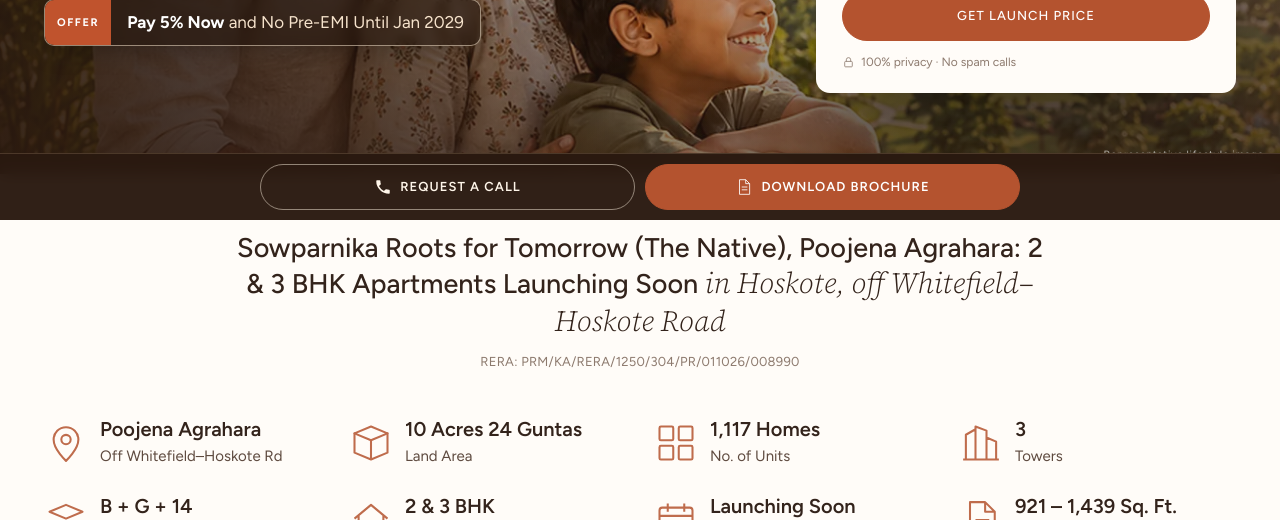
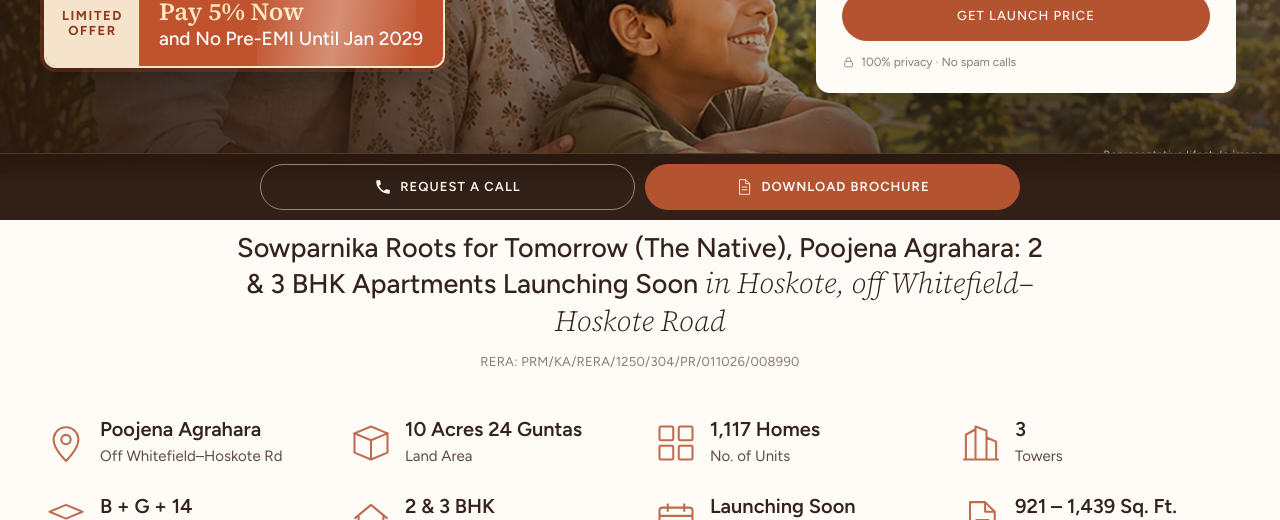
Before and after one commit to iamhere-lab/sowparnika, a plain HTML site: page index.html in a window 1280 px wide. Shown: the part 580-1100 px from the top of the page. Drawn offline with Linux system fonts and the light colour scheme.

Commit message:
Hero offer: solid terracotta banner, larger type, Limited Offer tag

```diff
--- a/assets/css/brand.css
+++ b/assets/css/brand.css
@@ -356,13 +356,22 @@ body::before { content: ""; position: fixed; inset: 0 0 auto; height: env(safe-a
 .site-footer .foot-grid { grid-template-columns: 1fr !important; }
 .seal-pill { white-space: nowrap; letter-spacing: .2em; }
 
-/* Hero offer badge */
-.hero-offer { display: inline-flex; align-items: stretch; margin: 18px 0 0; max-width: 100%;
-  border: 1px solid rgba(246,227,204,.55); border-radius: 10px; overflow: hidden;
-  background: rgba(30,18,10,.55); backdrop-filter: blur(4px); -webkit-backdrop-filter: blur(4px);
-  text-shadow: none; box-shadow: 0 6px 22px rgba(0,0,0,.25); }
-.hero-offer .ho-tag { display: flex; align-items: center; padding: 0 12px; background: #C0532D; color: #fff;
-  font-family: var(--sans); font-size: 11px; font-weight: 700; letter-spacing: .14em; text-transform: uppercase; }
-.hero-offer .ho-text { padding: 10px 14px; color: #F6E3CC; font-family: var(--sans); font-size: 15px; line-height: 1.35; text-align: left; }
-.hero-offer .ho-text b { color: #fff; font-weight: 700; }
-@media (min-width: 900px) { .hero-offer .ho-text { font-size: 17px; padding: 11px 16px; } }
+/* Hero offer badge: solid terracotta banner so it reads first after the price */
+.hero-offer { position: relative; display: inline-flex; align-items: stretch; margin: 20px 0 0; max-width: 100%;
+  border-radius: 12px; overflow: hidden; background: #C0532D; text-shadow: none;
+  border: 2px solid #F6E3CC; box-shadow: 0 10px 30px rgba(0,0,0,.35), 0 0 0 4px rgba(192,83,45,.35); }
+.hero-offer .ho-tag { display: flex; align-items: center; padding: 0 14px; background: #F6E3CC; color: #8F3A1D;
+  font-family: var(--sans); font-size: 12px; font-weight: 800; letter-spacing: .12em; text-transform: uppercase;
+  line-height: 1.15; text-align: center; }
+.hero-offer .ho-text { padding: 12px 16px; color: #fff; font-family: var(--sans); font-size: 17px; font-weight: 500;
+  line-height: 1.3; text-align: left; }
+.hero-offer .ho-text b { display: block; font-family: var(--serif); font-size: 1.3em; font-weight: 700; color: #FFE7C2; }
+.hero-offer::after { content: ""; position: absolute; top: 0; bottom: 0; width: 40%; left: -60%;
+  background: linear-gradient(100deg, transparent, rgba(255,255,255,.35), transparent);
+  animation: hoShine 3.2s ease-in-out 1s infinite; pointer-events: none; }
+@keyframes hoShine { 0% { left: -60%; } 45%, 100% { left: 130%; } }
+@media (prefers-reduced-motion: reduce) { .hero-offer::after { animation: none; display: none; } }
+@media (min-width: 900px) {
+  .hero-offer .ho-text { font-size: 19px; padding: 14px 20px; }
+  .hero-offer .ho-tag { font-size: 13px; padding: 0 16px; }
+}
--- a/index.html
+++ b/index.html
@@ -125,7 +125,7 @@
       </div>
       <p class="hero-line">Sowparnika's new launch at Poojena Agrahara, Hoskote · 2 &amp; 3 BHK apartments off Whitefield–Hoskote Road</p>
       <p class="hero-price">Starting ₹77 Lakhs* <span>· 921 – 1,439 Sq. Ft.</span></p>
-      <p class="hero-offer"><span class="ho-tag">Offer</span><span class="ho-text"><b>Pay 5% Now</b> and No Pre-EMI Until Jan 2029</span></p>
+      <p class="hero-offer"><span class="ho-tag">Limited<br>Offer</span><span class="ho-text"><b>Pay 5% Now</b> and No Pre-EMI Until Jan 2029</span></p>
     </div>
     <div class="hero-form">
       <p class="hf-tag">Takes 30 seconds</p>
```
